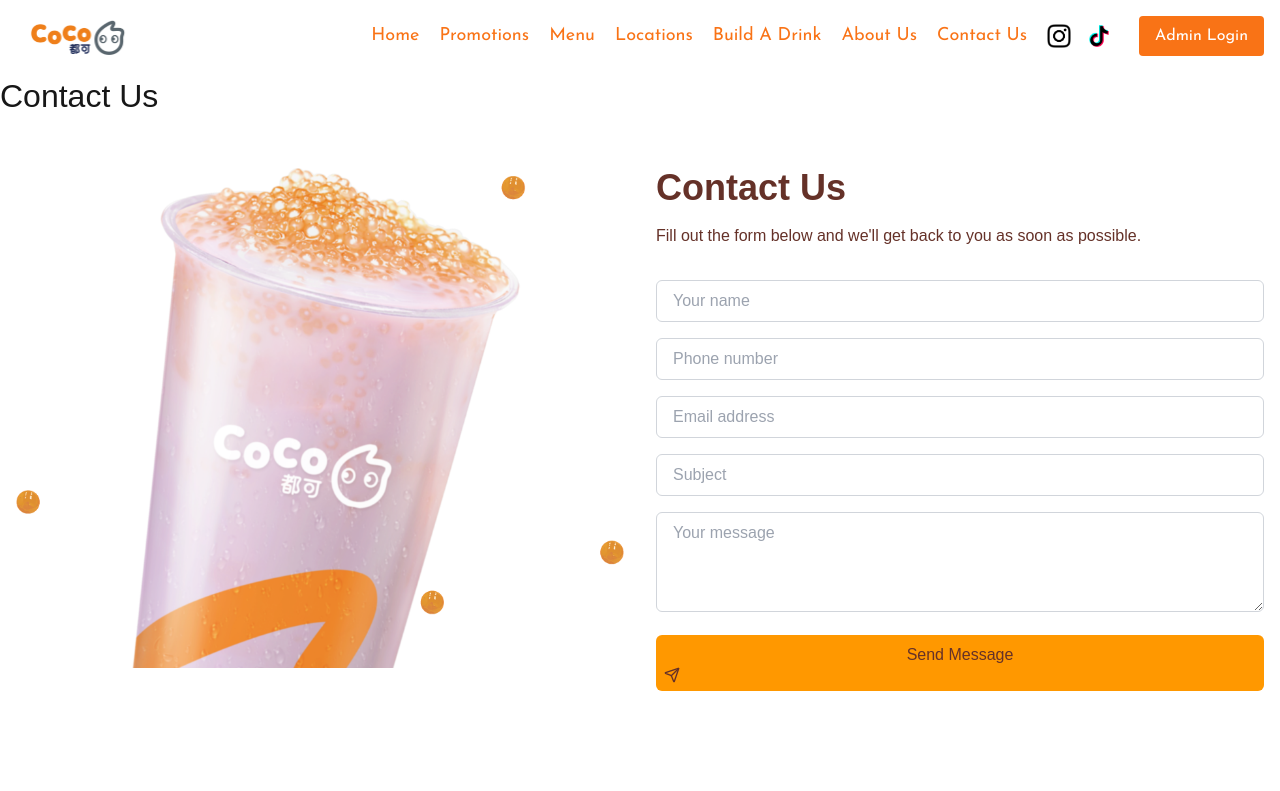
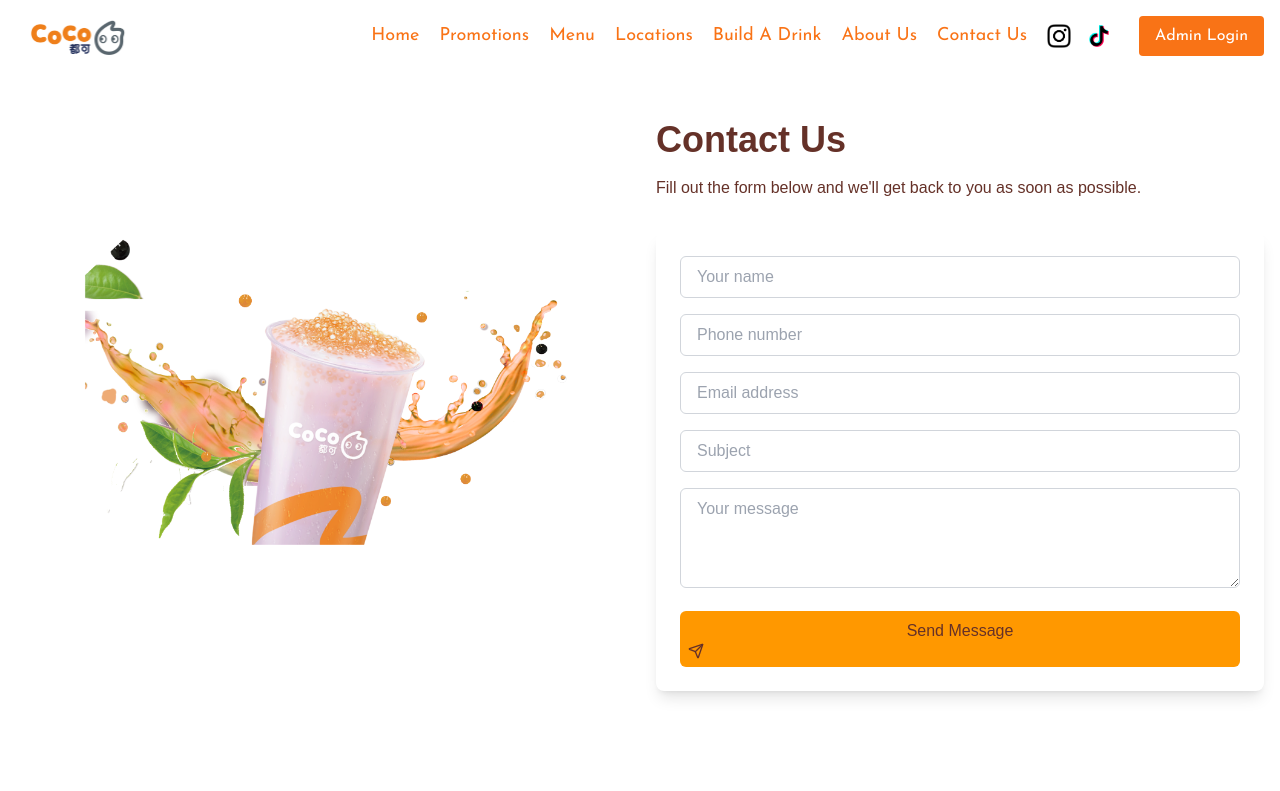
Before and after one commit to yanganthony4/Coco-Fresh-Tea-Drink-Calgary-Website, a Next.js app: page /contact-us in a window 1280 px wide. Shown: the top 791 px of the page. Built offline with nearby package versions, Linux system fonts and the light colour scheme.

Commit message:
update page.js
replaced the image next to the contact us form and edited the page.js

```diff
--- a/app/contact-us/page.js
+++ b/app/contact-us/page.js
@@ -1,7 +1,6 @@
 "use client"; // Add this directive to make it a Client Component
 
 import { useState, useEffect } from "react";
-import Image from "next/image";
 import { motion } from "framer-motion";
 import { Send } from "lucide-react";
 import emailjs from "emailjs-com";
@@ -20,7 +19,6 @@
     setIsPending(true);
 
     try {
-      // Sending form data to EmailJS
       await emailjs.sendForm(
         "sumaiyakurshid@gmail.com", // Replace with your actual EmailJS Service ID
         "template_n1x13ps", // Replace with your actual EmailJS Template ID
@@ -37,32 +35,58 @@
     setIsPending(false);
   }
 
+  const faqs = [
+    {
+      question: "Where can I collect reward points with my purchase?",
+      answer:
+        "You can collect points by ordering in our app or in the store. Points are synced with your phone number.",
+    },
+    {
+      question: "How to collect points in-store?",
+      answer:
+        "Tell our staff your phone number linked to your account. You'll earn 1 point per drink purchased.",
+    },
+    {
+      question: "Need help with the Coco app?",
+      answer:
+        "Contact support@gosnappy.io for any issues with your account or points.",
+    },
+  ];
+
   return (
-    <div className="min-h-screen">
+    <div className="relative min-h-screen bg-white">
       {/* Header Section */}
-      <header>
+      <header className="relative z-10">
         <Toolbar />
-        <h1 style={{ margin: 0, fontSize: "2em" }}>Contact Us</h1>
       </header>
 
-      <div className="container mx-auto px-4 py-12">
-        <div className="grid lg:grid-cols-2 gap-8 items-start">
-          <div className="relative h-[500px] rounded-lg overflow-hidden">
-            <Image
+      {/* Contact Form Section */}
+      <div className="relative z-10 container mx-auto px-4 py-12">
+        <div className="grid lg:grid-cols-2 gap-8 items-center">
+          {/* Left Side: Image */}
+          <div className="flex justify-center">
+            <img
               src="/images/purpledrink.png"
-              alt="Contact Us"
-              layout="fill"
-              objectFit="cover"
+              alt="Purple Drink"
+              className="max-w-full lg:max-w-[90%] h-auto object-contain"
             />
           </div>
+
+          {/* Right Side: Contact Form */}
           <div className="space-y-8">
             <div>
-              <h1 className="text-4xl font-bold mb-4 text-[#653128]">Contact Us</h1>
+              <h1 className="text-4xl font-bold mb-4 text-[#653128]">
+                Contact Us
+              </h1>
               <p className="text-[#653128]">
-                Fill out the form below and we'll get back to you as soon as possible.
+                Fill out the form below and we'll get back to you as soon as
+                possible.
               </p>
             </div>
-            <form onSubmit={handleSubmit} className="space-y-4">
+            <form
+              onSubmit={handleSubmit}
+              className="space-y-4 bg-white p-6 rounded-lg shadow-lg"
+            >
               <div className="space-y-2">
                 <input
                   name="name"
@@ -121,7 +145,7 @@
           </div>
         </div>
 
-        {/* FAQ Section with Animation */}
+        {/* FAQ Section */}
         <motion.div
           initial={{ opacity: 0 }}
           whileInView={{ opacity: 1 }}
@@ -141,7 +165,9 @@
                 transition={{ delay: index * 0.2 }}
                 className="space-y-2"
               >
-                <h3 className="text-xl font-semibold text-[#653128]">{faq.question}</h3>
+                <h3 className="text-xl font-semibold text-[#653128]">
+                  {faq.question}
+                </h3>
                 <p className="text-black">{faq.answer}</p>
               </motion.div>
             ))}
@@ -152,26 +178,19 @@
       {/* Footer Section */}
       <footer className="bg-orange-300 py-6 text-center">
         <div className="flex justify-center space-x-6">
-          <a href="#" className="text-white">Privacy Policy</a>
-          <a href="#" className="text-white">Accessibility</a>
+          <a href="#" className="text-white">
+            Privacy Policy
+          </a>
+          <a href="#" className="text-white">
+            Accessibility
+          </a>
         </div>
-        <img src="/images/sun.png" alt="Sun" className="w-12 h-12 mx-auto mt-4" />
+        <img
+          src="/images/sun.png"
+          alt="Sun"
+          className="w-12 h-12 mx-auto mt-4"
+        />
       </footer>
     </div>
   );
 }
-
-const faqs = [
-  {
-    question: "Where can I collect reward points with my purchase?",
-    answer: "You can collect points by ordering in our app or in the store. Points are synced with your phone number.",
-  },
-  {
-    question: "How to collect points in-store?",
-    answer: "Tell our staff your phone number linked to your account. You'll earn 1 point per drink purchased.",
-  },
-  {
-    question: "Need help with the Coco app?",
-    answer: "Contact support@gosnappy.io for any issues with your account or points.",
-  },
-];
```
Also changed, not shown: public/images/purpledrink.png.
